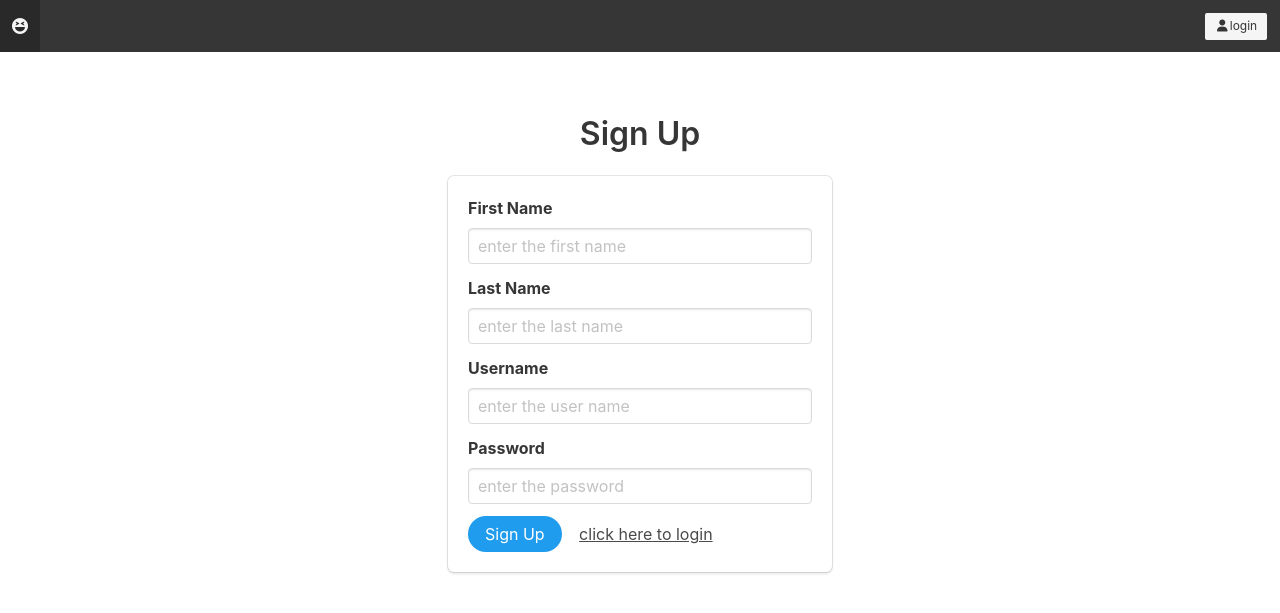
After one commit to vedereRohit/IPLscore, a Django app: page /ipl/signup in a window 1280 px wide. The commit adds this page. Shown: the top 613 px of the page. Run offline with Django 3.2, Linux system fonts and the light colour scheme; some libraries are stand-ins or nearby versions.

Commit message:
auth complete

```diff
--- /dev/null
+++ b/ipl/forms/__init__.py
@@ -0,0 +1,2 @@
+from .login import *
+from .signup import *
--- /dev/null
+++ b/ipl/forms/signup.py
@@ -0,0 +1,20 @@
+from django import forms
+
+
+class Sign_Up(forms.Form):
+    first_name = forms.CharField(
+        required=True,
+        widget=forms.TextInput(attrs={'class': 'input', 'placeholder': 'enter the first name'})
+    )
+    last_name = forms.CharField(
+        required=True,
+        widget=forms.TextInput(attrs={'class': 'input', 'placeholder': 'enter the last name'})
+    )
+    username = forms.CharField(
+        required=True,
+        widget=forms.TextInput(attrs={'class': 'input', 'placeholder': 'enter the user name'})
+    )
+    password = forms.CharField(
+        required=True,
+        widget=forms.PasswordInput(attrs={'class': 'input', 'placeholder': 'enter the password'})
+    )
--- a/ipl/templates/ipl/base.html
+++ b/ipl/templates/ipl/base.html
@@ -56,6 +56,11 @@
             <span aria-hidden="true"></span>
             <span aria-hidden="true"></span>
         </a>
+        {% if user.is_authenticated %}
+        <a class="button is-small is-light" style="position:absolute;right:0%;margin:1%;" href="{% url 'logout' %}">logout<i class="fa-fw fas fa-sign-out-alt"></i></a>
+        {% else %}
+        <a class="button is-small is-light" style="position:absolute;right:0%;margin:1%;" href="{% url 'login' %}"><i class="fa-fw fas fa-user"></i>login</a>
+        {% endif %}
     </div>
 </nav>
 {% block content %}
--- /dev/null
+++ b/ipl/templates/ipl/signup.html
@@ -0,0 +1,27 @@
+{% extends "ipl/base.html" %}
+{% block content %}
+
+{% if messages %}
+<div class="container">
+    <ul class="message is-danger">
+    <div class="message-header is-danger">Error</div>{% for message in messages %}
+    <li{% if message.tags %} class="{{ message.tags }}"{% endif %}>{{ message }}</li>
+    {% endfor %}
+</ul>
+</div>
+{% endif %}
+<h1 class="title" style="position:relative;text-align:center;margin-top:5%">Sign Up</h1>
+<form method="post" class="form box" style="width:30%;margin-top:1%;margin-left:35%;">
+    {%csrf_token%}
+    <label class="label">First Name</label>
+    <div class="field">{{form.first_name}}</div>
+    <label class="label">Last Name</label>
+    <div class="field">{{form.last_name}}</div>
+    <label class="label">Username</label>
+    <div class="field">{{form.username}}</div>
+    <label class="label">Password</label>
+    <div class="field">{{form.password}}</div>
+    <button type="submit" class="button is-rounded is-info">Sign Up</button>
+    <a href="{% url 'login'%}" class="button is-text">click here to login</a>
+</form>
+{% endblock content %}
--- a/ipl/urls.py
+++ b/ipl/urls.py
@@ -4,4 +4,8 @@ from ipl.views import *
 urlpatterns = [
     path('seasons/<int:year>', SesonsView.as_view(), name='seasonsview'),
     path('seasons/<int:year>/match/<int:mid>', MatchView.as_view(), name='matchview'),
+
+    path('login', LogIn.as_view(), name='login'),
+    path('signup', SignUp.as_view(), name='signup'),
+    path('logout', Logout.as_view(), name='logout'),
 ]
--- a/ipl/views/__init__.py
+++ b/ipl/views/__init__.py
@@ -1 +1,2 @@
 from .seasons import *
+from .auth import *
--- /dev/null
+++ b/ipl/views/auth.py
@@ -0,0 +1,76 @@
+from django.views import View
+from ipl.forms import *
+from django.shortcuts import render, redirect
+from django.contrib.auth import authenticate, login, logout
+from django.contrib import messages
+from django.db.utils import *
+from django.contrib.auth.models import User
+
+
+class LogIn(View):
+    def get(self, request, **kwargs):
+        if request.user.is_authenticated:
+            return redirect('seasonsview', 2019)
+        form = Log_in()
+        return render(
+            request,
+            template_name='ipl/login.html',
+            context={
+                'form': form,
+            }
+        )
+
+    def post(self, request):
+        form = Log_in(request.POST)
+        if form.is_valid():
+            user = authenticate(request, username=form.cleaned_data['username'], password=form.cleaned_data['password'])
+        if user is not None:
+            login(request, user)
+            return redirect('seasonsview', 2019)
+        else:
+            messages.error(request, "Invalid login credentials")
+            return render(
+                request,
+                template_name='ipl/login.html',
+                context={
+                    'form': form,
+                }
+            )
+
+
+class SignUp(View):
+    def get(self, request):
+        form = Sign_Up()
+        return render(
+            request,
+            template_name='ipl/signup.html',
+            context={
+                'form': form,
+            }
+        )
+
+    def post(self, request):
+        form = Sign_Up(request.POST)
+        if form.is_valid():
+            try:
+                user = User.objects.create_user(**form.cleaned_data)
+                user.save()
+            except IntegrityError as ie:
+                messages.error(request, ie)
+                return render(
+                    request,
+                    template_name='ipl/signup.html',
+                    context={
+                        'form': form,
+                    }
+                )
+
+        if user is not None:
+            login(request, user)
+            return redirect('seasonsview', 2019)
+
+
+class Logout(View):
+    def get(self, request):
+        logout(request)
+        return redirect('login')
--- a/ipl/views/seasons.py
+++ b/ipl/views/seasons.py
@@ -2,6 +2,7 @@ from django.views import View
 from ipl import models
 from django.shortcuts import render, redirect
 from django.urls import resolve
+from django.contrib.auth.mixins import LoginRequiredMixin
 
 
 class SesonsView(View):
@@ -10,7 +11,7 @@ class SesonsView(View):
         seasons = models.Seasons.objects.all()
         tables = models.Matches.objects.values_list('team1', 'team2',
                                                     'city', 'tossWinner', 'tossDecision', 'winner', 'playerOfTheMatch',
-                                                    'match_id').filter(year=year)
+                                                    'match_id', 'id').filter(year=year)
         return render(
             request,
             template_name='ipl/seasons.html',
@@ -25,7 +26,7 @@ class SesonsView(View):
         pass
 
 
-class MatchView(View):
+class MatchView(LoginRequiredMixin, View):
     def get(self, request, **kwargs):
         tables = models.Matches.objects.values_list('tossWinner', 'tossDecision',
                                                     'winner', 'playerOfTheMatch').get(match_id=kwargs['mid'])
```
Also changed, not shown: ipl/forms/login.py (added, +12 -0 lines), ipl/templates/ipl/login.html (added, +26 -0 lines), ipl/templates/ipl/seasons.html (+62 -2 lines).
